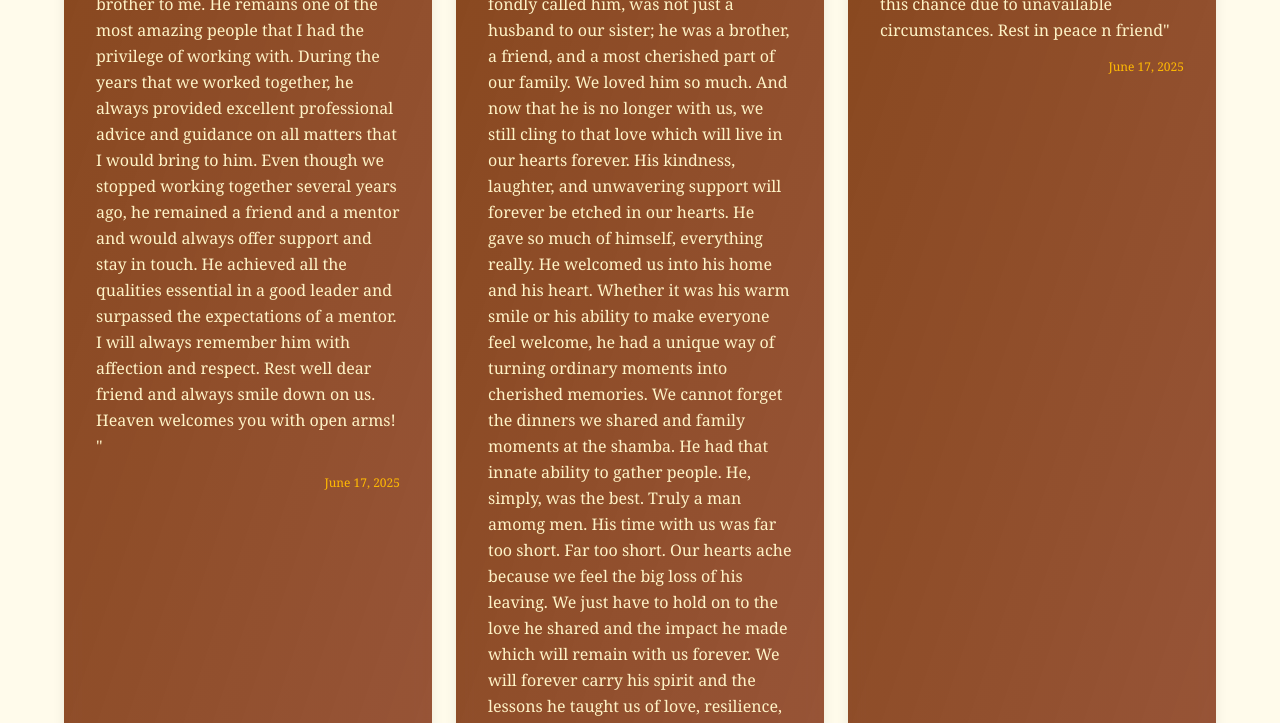
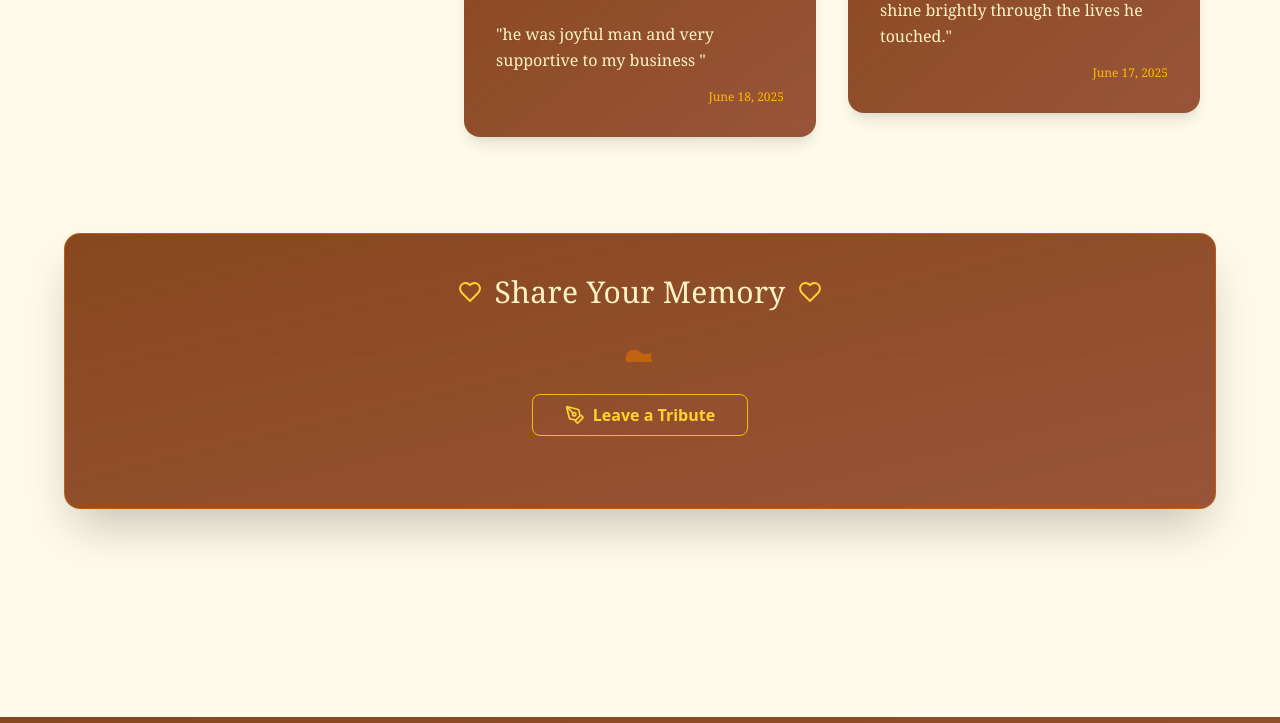
Before and after one commit to kmishmael/weloba_memorial, an Astro site: page /tributes in a window 1280 px wide. Shown: the part 8328-9051 px from the top of the page. Built offline with nearby package versions, Linux system fonts and the light colour scheme; Astro itself is replaced by a stand-in of ours.

Commit message:
improve tributes view

```diff
--- a/src/pages/tributes.astro
+++ b/src/pages/tributes.astro
@@ -1,7 +1,7 @@
 ---
 import OrnamentalDivider from "../components/OrnamentalDivider.astro"
 import tributesData from "../assets/data/tributes.json"
-import { Heart } from "@lucide/astro"
+import { Heart, PenTool } from "@lucide/astro"
 import Layout from "../layouts/Layout.astro"
 
 const tributes = tributesData.tributes || []
@@ -27,9 +27,9 @@ const tributes = tributesData.tributes || []
         <div class="space-y-6 sm:space-y-8">
           {
             tributes.length > 0 ? (
-              <div class="grid grid-cols-1 gap-6 md:grid-cols-2 lg:grid-cols-3">
+              <div class="mx-auto mb-24 max-w-full columns-1 gap-8 gap-y-28 px-4 md:columns-2 lg:columns-3">
                 {tributes.map((tribute) => (
-                  <div class="transform rounded-2xl border-amber-600/70 bg-gradient-to-br from-amber-900/90 to-orange-900/80 shadow-lg backdrop-blur-sm transition-all duration-300 hover:-translate-y-2 hover:shadow-2xl">
+                  <div class="mx-auto my-8 h-fit w-full max-w-[400px] min-w-[200px] transform break-inside-avoid-column rounded-2xl border-amber-600/70 bg-gradient-to-br from-amber-900/90 to-orange-900/80 shadow-lg backdrop-blur-sm transition-all duration-300 hover:-translate-y-0.5">
                     <div class="p-6 sm:p-8">
                       <div class="mb-6 flex items-center">
                         <Heart class="mr-3 h-5 w-5 flex-shrink-0 text-amber-400" />
@@ -81,6 +81,29 @@ const tributes = tributesData.tributes || []
             )
           }
         </div>
+        <div class="mb-12 sm:mb-16">
+          <div
+            class="rounded-2xl border border-amber-600/50 bg-gradient-to-br from-amber-900/90 to-orange-900/80 p-8 shadow-2xl backdrop-blur-sm sm:p-10"
+          >
+            <div class="mb-8 text-center">
+              <div class="mb-4 flex items-center justify-center space-x-3">
+                <Heart class="h-6 w-6 text-amber-300" />
+                <h2 class="elegant-script text-2xl font-semibold text-amber-100 sm:text-3xl">
+                  Share Your Memory
+                </h2>
+                <Heart class="h-6 w-6 text-amber-300" />
+              </div>
+              <OrnamentalDivider className="mb-4" />
+              <a
+                href="/tributes"
+                class="mx-auto flex w-fit items-center justify-center border border-amber-400 px-8 py-2 text-amber-300 hover:bg-amber-400 hover:text-gray-900 transition-colors rounded-lg font-semibold text-sm sm:text-base"
+              >
+                <PenTool class="mr-2 h-5 w-5" />
+                Leave a Tribute
+              </a>
+            </div>
+          </div>
+        </div>
       </div>
     </div>
   </div>
```
